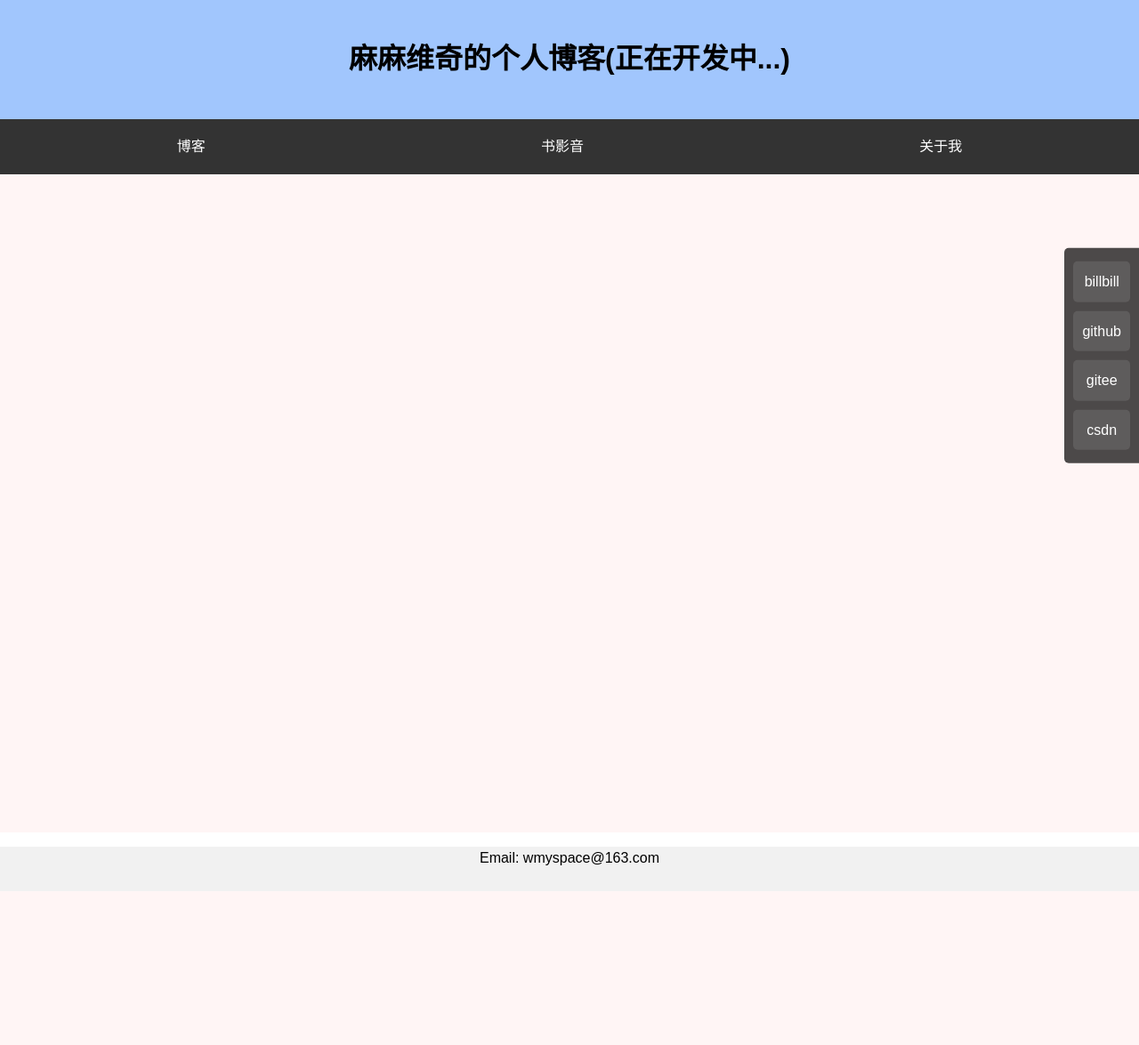
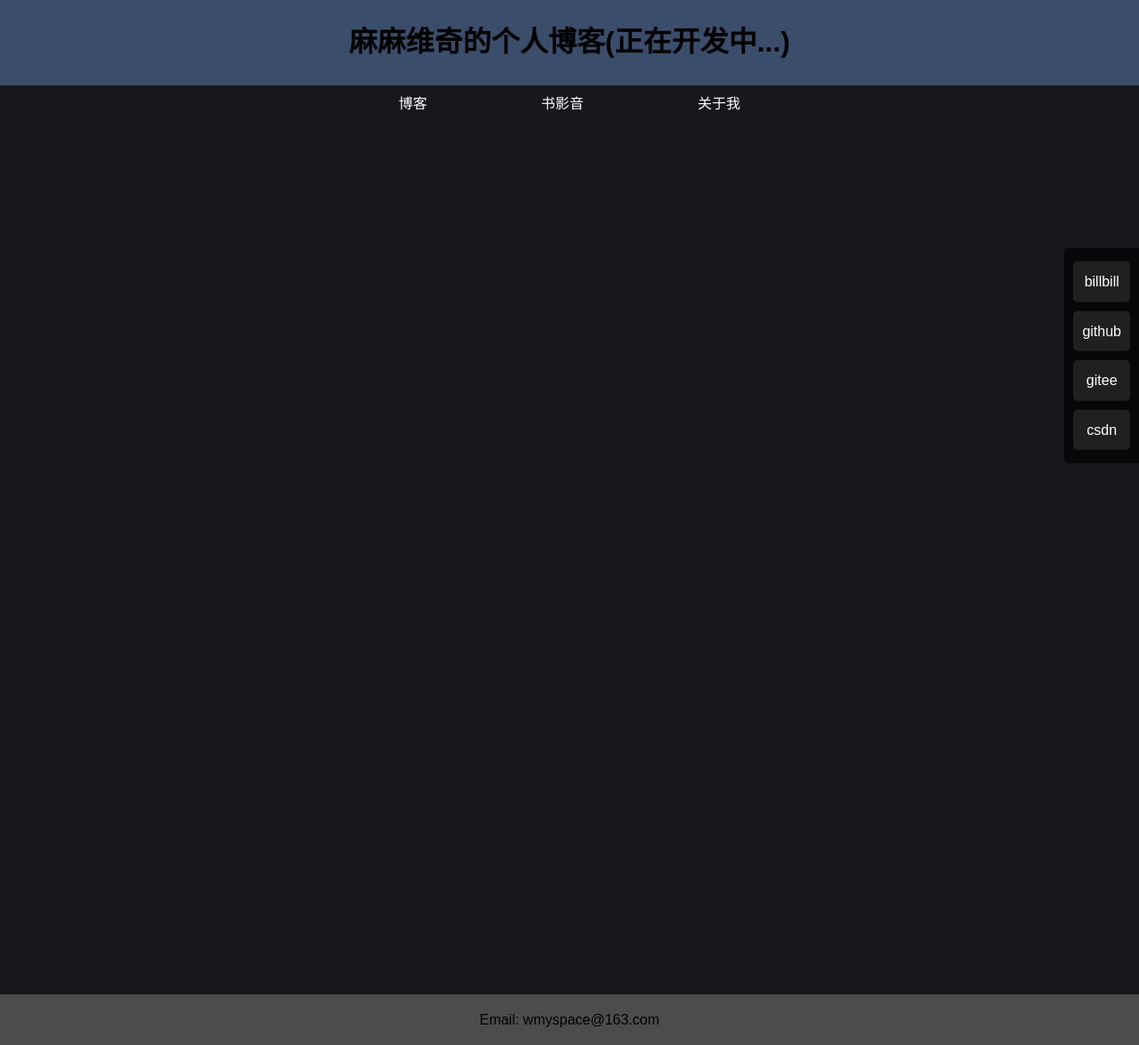
Before and after one commit to mamawhes/myblog, a Flask app: page / in a window 1280 px wide. Shown: the whole page at 89% size. Before the commit the page ends 1002 px from the top, so only its background shows below. Run offline with Flask 3, Linux system fonts and the light colour scheme; parts of the project's set-up code (start-up, migrations or seed data) failed here and were passed over.

Commit message:
修改风格

```diff
--- a/static/main.css
+++ b/static/main.css
@@ -3,45 +3,54 @@ body {
     line-height: 1.6;
     margin: 0;
     padding: 0;
+
 }
 header {
-    background-color: #a1c6fd;
-    padding: 20px;
+    background-color: #3a4d6b;
+    padding: 1px;
     text-align: center;
 }
 nav {
     display: flex;
     justify-content: space-around;
-    background-color: #333;
-    padding: 10px;
+    background-color: rgba(22,24,28);
+    padding-left: 30%;
+    padding-right: 30%;
+    /* padding: 10px; */
 }
 nav a {
     color: white;
     text-decoration: none;
     padding: 8px 16px;
+    transition: background-color 0.3s, color 0.3s;
+    border-radius: 5px;
+
 }
 nav a:hover {
-    background-color: #ddd;
-    color: black;
+    background: #007bff;
+    color: #fff;
+    border-radius: 5px;
 }
 main {
     display: flex;
     flex-wrap: wrap;
     justify-content: center;
     padding: 10px ;
-    background-color: #fff5f5;
-    min-height:720px;
+    background-color:  rgba(22,24,28);
+    min-height:960px;
     height:auto!important;
     height:200px;
+    color: rgb(176,186,197);
+
 }
 footer {
     /* position: fixed; */
     /* left: 0px; */
-    bottom: 0px;
-    width: 100%;
-    height: 50px;
+    min-height: 100%;
+    display: flex;
+    flex-direction: column;
     /* background-color: #eee; */
-    background-color: #f1f1f1;
+    background-color: rgba(0, 0, 0, 0.7);
     text-align: center;
     /* z-index: 9999; */
 }
--- a/templates/article.html
+++ b/templates/article.html
@@ -30,11 +30,13 @@
             width: 100%;
             height: 100%;
             object-fit: cover;
+            border-radius: 10px;
         }
 
         .article {
-            background-color: rgb(190, 219, 253);
-            box-shadow: 0 4px 8px 0 rgba(0, 0, 0, 0.2);
+            background-color: #474b54;
+            /* box-shadow: 0 4px 8px 0 rgba(0, 0, 0, 0.2); */
+            border-radius: 20px;
             margin: 16px;
             padding: 20px 64px 64px;
             text-align: left;
```
Also changed, not shown: 1 other file.
